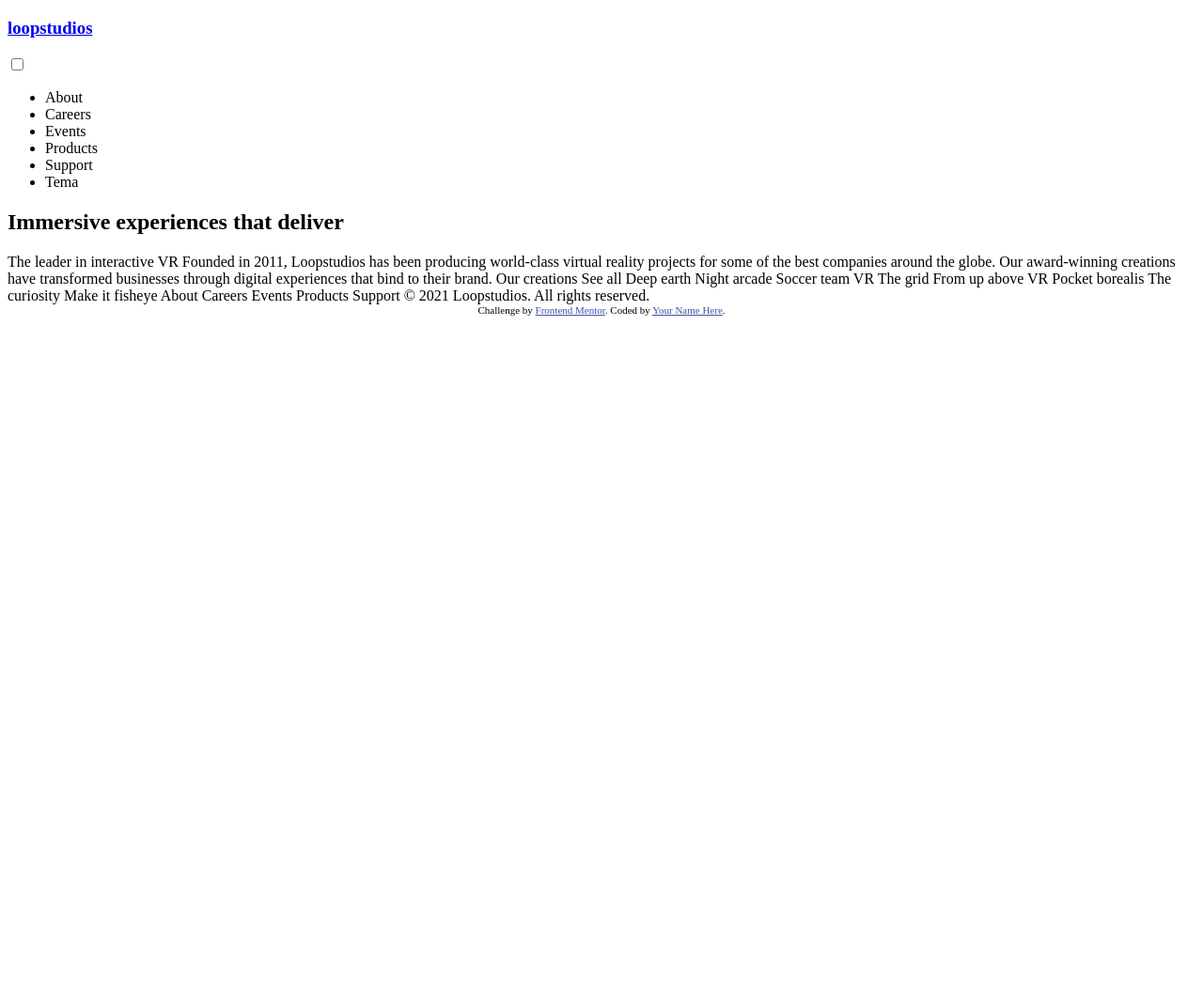
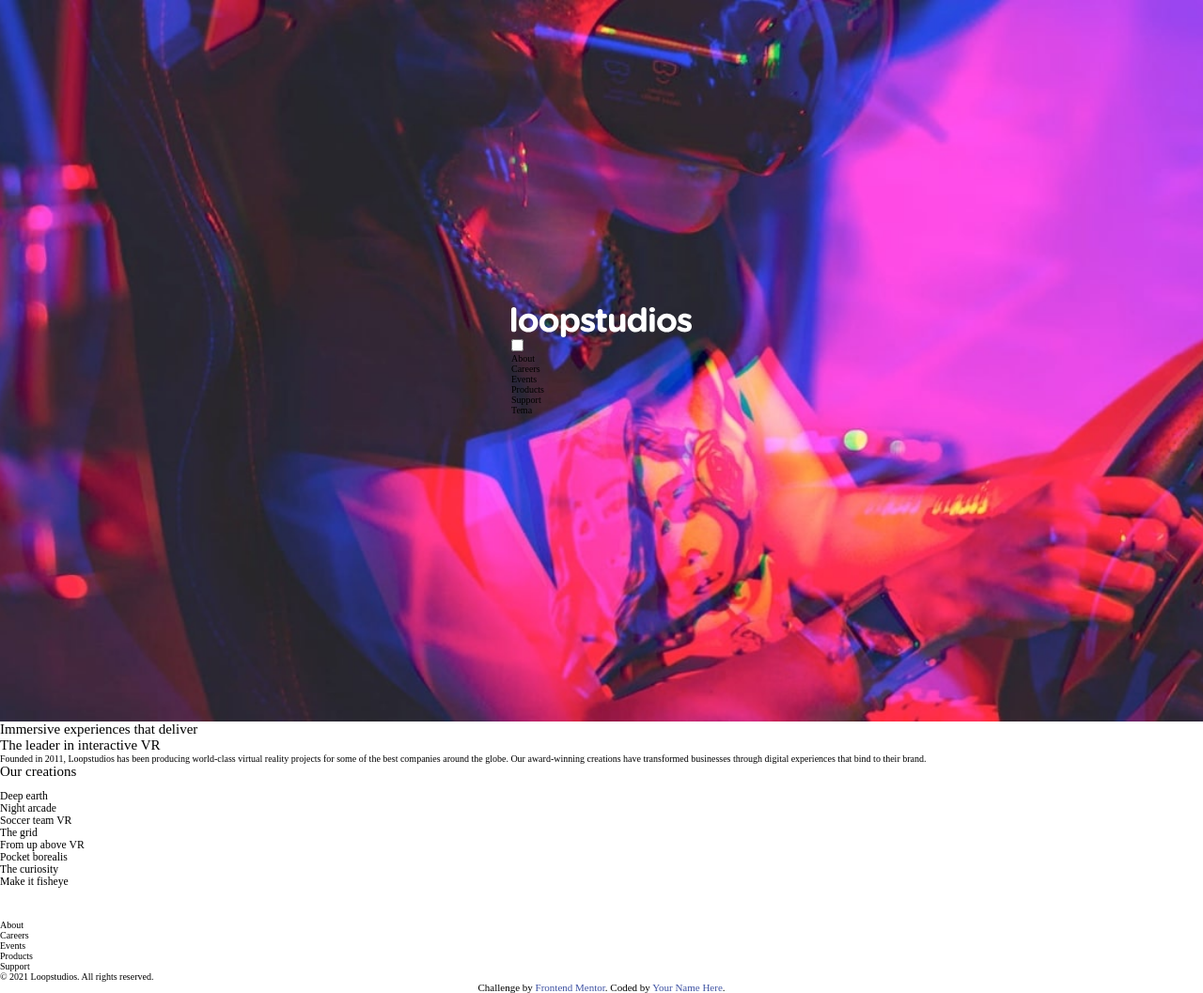
Before and after one commit to WellissonLima/loopstudios-landing-page-main, a plain HTML site: page index.html in a window 1280 px wide. Shown: the whole page at 94% size. Before the commit the page ends 800 px from the top, so only its background shows below. Drawn offline with Linux system fonts and the light colour scheme.

Commit message:
Preparação do arquivo html, colocação das tags e organização do código

```diff
--- a/index.html
+++ b/index.html
@@ -8,6 +8,7 @@
 
   <title>Frontend Mentor | Loopstudios landing page</title>
 
+  <link rel="stylesheet" href="./src/css/reset.css">
   <link rel="stylesheet" href="./src/css/variables.css">
   <link rel="stylesheet" href="./src/css/style.css">
 
@@ -23,7 +24,7 @@
       <div class="menu-container">
         <div class="logo">
           <a href="#">
-            <h3>loopstudios</h3>
+            <img src="./src/images/logo.svg" alt="logo">
           </a>
         </div>
 
@@ -44,54 +45,83 @@
           </ul>
         </nav>
       </div>
-      <div class="slogan">
-        <h2>Immersive experiences that deliver</h2>
+
+  </header>
+
+  <section class="hero">
+    <h1>Immersive experiences that deliver</h1>
+  </section>
+
+  <section class="about" id="about">
+    <div class="image-vr"></div>
+    <div class="item">
+      <h2>The leader in interactive VR</h2>
+      <p>Founded in 2011, Loopstudios has been producing world-class virtual reality
+        projects for some of the best companies around the globe. Our award-winning
+        creations have transformed businesses through digital experiences that bind
+        to their brand.</p>
+    </div>
+  </section>
+
+  <section class="creations" id="creations">
+    <div class="header-creations">
+      <h2>Our creations</h2>
+      <a href="#">
+        See all
+      </a>
+    </div>
+    <div class="creation">
+      <h3>Deep earth</h3>
+    </div>
+    <div class="creation">
+      <h3>Night arcade</h3>
+    </div>
+    <div class="creation">
+      <h3>Soccer team VR</h3>
+    </div>
+    <div class="creation">
+      <h3>The grid</h3>
+    </div>
+    <div class="creation">
+      <h3>From up above VR</h3>
+    </div>
+    <div class="creation">
+      <h3>Pocket borealis</h3>
+    </div>
+    <div class="creation">
+      <h3>The curiosity</h3>
+    </div>
+    <div class="creation">
+      <h3>Make it fisheye</h3>
+    </div>
+  </section>
+
+  <footer>
+    <div class="menu-footer">
+      <div><a href="#"><img src="./src/images/logo.svg" alt="logo"></a></div>
+
+      <ul>
+        <li>About</li>
+        <li>Careers</li>
+        <li>Events</li>
+        <li>Products</li>
+        <li>Support</li>
+      </ul>
+    </div>
+
+    <div class="footer-right">
+      <div class="social">
+        <a href="#"><i></i></a>
+        <a href="#"><i></i></a>
+        <a href="#"><i></i></a>
+        <a href="#"><i></i></a>
+      </div>
+
+      <div class="all-rights">
+        <p>© 2021 Loopstudios. All rights reserved.</p>
       </div>
     </div>
-  </header>
-
-  <main>
-
-  </main>
-
-  <footer>
-
   </footer>
-
-
-
-
-
-
-
-
-  The leader in interactive VR
-
-  Founded in 2011, Loopstudios has been producing world-class virtual reality
-  projects for some of the best companies around the globe. Our award-winning
-  creations have transformed businesses through digital experiences that bind
-  to their brand.
-
-  Our creations
-
-  See all
-
-  Deep earth
-  Night arcade
-  Soccer team VR
-  The grid
-  From up above VR
-  Pocket borealis
-  The curiosity
-  Make it fisheye
-
-  About
-  Careers
-  Events
-  Products
-  Support
-
-  © 2021 Loopstudios. All rights reserved.
 
   <div class="attribution">
     Challenge by <a href="https://www.frontendmentor.io?ref=challenge" target="_blank">Frontend Mentor</a>.
--- /dev/null
+++ b/src/css/reset.css
@@ -0,0 +1,21 @@
+*{
+    margin: 0;
+    padding: 0;
+    border: none;
+    outline: none;
+    font-weight: 300;
+    box-sizing: border-box;
+}
+
+a{
+    text-decoration: none;
+    color: white;
+}
+
+ul{
+    list-style: none;
+}
+
+img{
+    max-width: 100%;
+}
--- a/src/css/style.css
+++ b/src/css/style.css
@@ -0,0 +1,19 @@
+html{
+    font-size: 62.5%;
+}
+
+body {
+    width: 100vw;
+}
+
+.header {
+    display: flex;
+    justify-content: center;
+    align-items: center;
+    background-image: url('../images/desktop/image-hero.jpg');
+    background-position: center;
+    background-repeat: no-repeat;
+    background-size: cover;
+    width: 100%;
+    height: 768px;
+}
```
